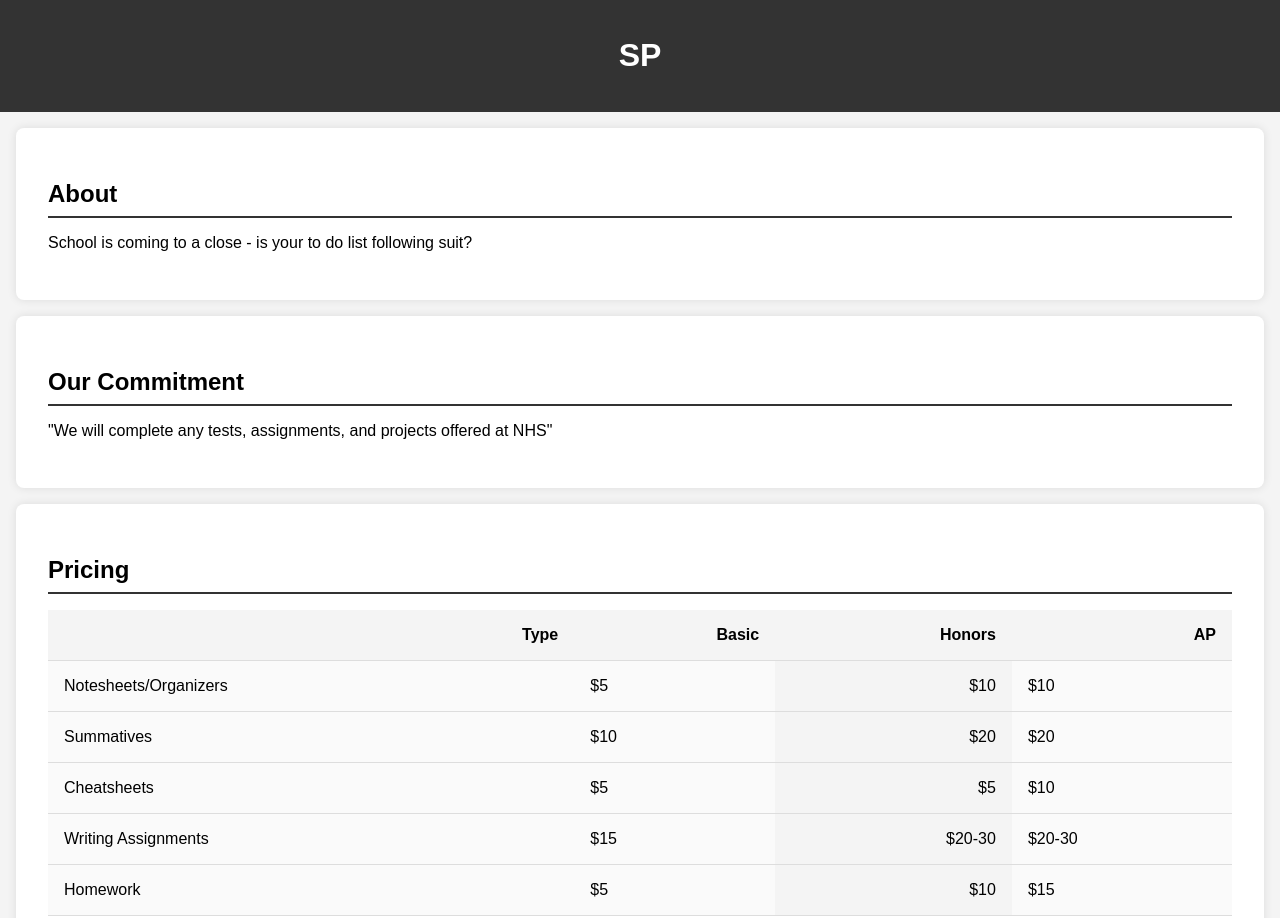
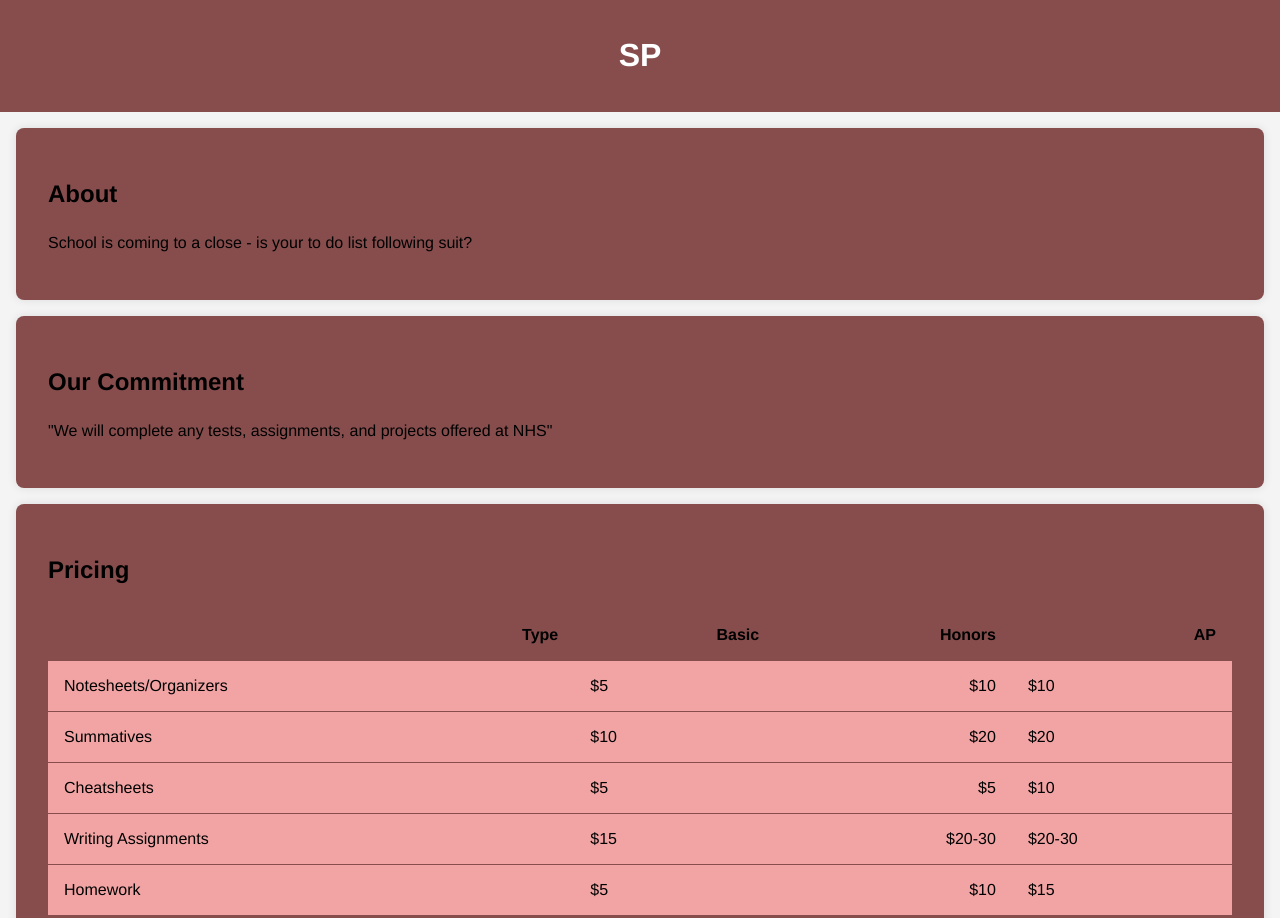
Before and after one commit to SandSniffer/sandpaper, a plain HTML site: page index.html in a window 1280 px wide. Shown: the top 918 px of the page. Drawn offline with Linux system fonts and the light colour scheme; a script that the page names is missing.

Commit message:
Update styles.css

```diff
--- a/styles.css
+++ b/styles.css
@@ -1,12 +1,12 @@
 body {
-    font-family: Arial, sans-serif;
+    font-family: Helvetica, sans-serif;
     margin: 0;
     padding: 0;
     background-color: #f4f4f4;
 }
 
 header {
-    background-color: #333;
+    background-color: #874d4d;
     color: #fff;
     text-align: center;
     padding: 1rem 0;
@@ -15,13 +15,13 @@ header {
 section {
     padding: 2rem;
     margin: 1rem;
-    background-color: #fff;
+    background-color: #874d4d;
     border-radius: 8px;
     box-shadow: 0 0 10px rgba(0, 0, 0, 0.1);
 }
 
 h2 {
-    border-bottom: 2px solid #333;
+    border-bottom: 2px solid #874d4d;
     padding-bottom: 0.5rem;
     margin-bottom: 1rem;
 }
@@ -34,15 +34,15 @@ table {
 th, td {
     padding: 1rem;
     text-align: left;
-    border-bottom: 1px solid #ddd;
+    border-bottom: 1px solid #874d4d;
 }
 
 th {
-    background-color: #f4f4f4;
+    background-color: #874d4d;
 }
 
 td {
-    background-color: #fafafa;
+    background-color: #f2a4a4;
 }
 
 th, td:nth-child(3), td:nth-child(5), td:nth-child(7) {
@@ -50,11 +50,11 @@ th, td:nth-child(3), td:nth-child(5), td:nth-child(7) {
 }
 
 td:nth-child(3), td:nth-child(5), td:nth-child(7) {
-    background-color: #f4f4f4;
+    background-color: #f2a4a4;
 }
 
 a {
-    color: #333;
+    color: #874d4d;
     text-decoration: none;
 }
 
```
